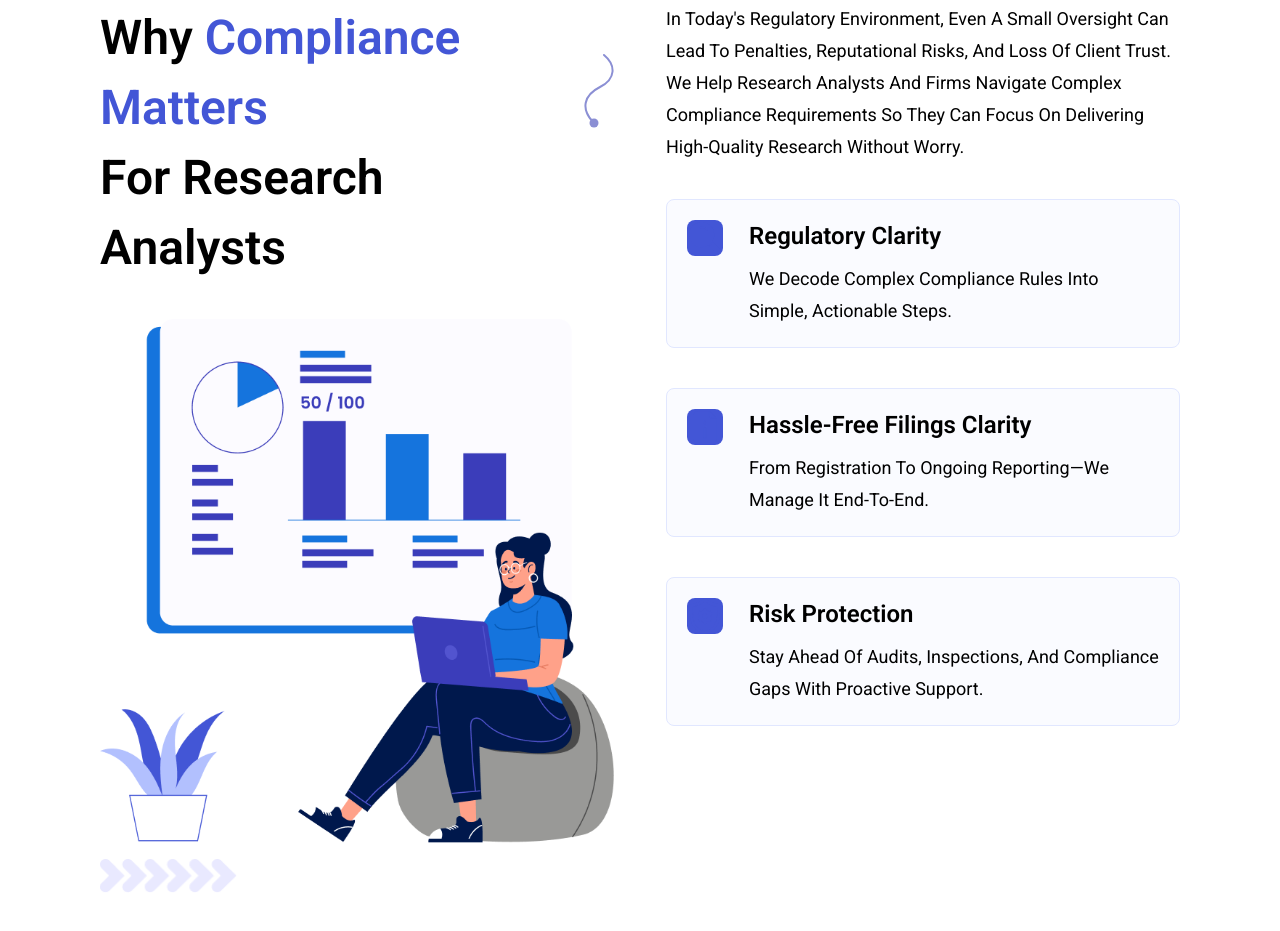
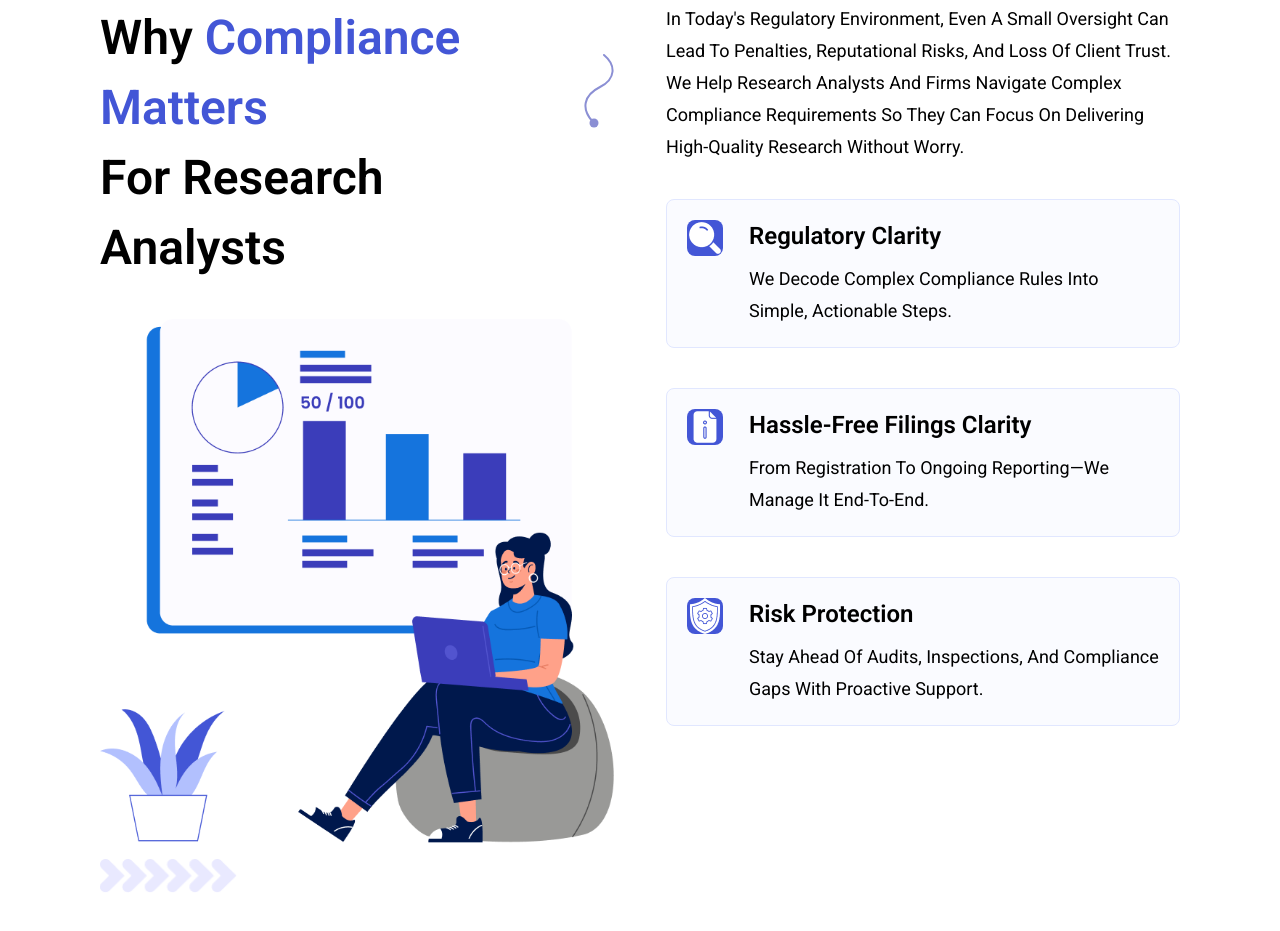
Before and after one commit to Kiso23/Infotech-Services, a plain HTML site: page index.html in a window 1280 px wide. Shown: the part 904-1835 px from the top of the page. Drawn offline with Linux system fonts and the light colour scheme.

Commit message:
Make feature card icons visible with white filter
- Added filter: brightness(0) invert(1) to make icons white
- Icons now visible on blue background boxes

```diff
--- a/css/style.css
+++ b/css/style.css
@@ -582,7 +582,11 @@ button { cursor: pointer; border: none; background: none; font-family: inherit;
   border-radius: 8px;
   display: flex; align-items: center; justify-content: center;
 }
-.card-icon-box img { width: 36px; height: 36px; }
+.card-icon-box img {
+  width: 36px;
+  height: 36px;
+  filter: brightness(0) invert(1); /* Make icons white */
+}
 .card-body {
   display: flex;
   flex-direction: column;
```
